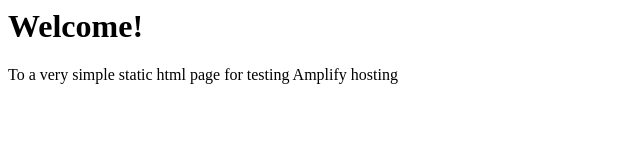
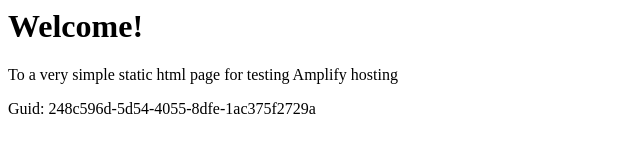
Before and after one commit to aws-aemilia-lhr/Github-PR-Commit-Integration-Test-DoNotTouch-v0-preprod-eu-west-2, a website: page src/index.html in a window 1280 px wide. Shown: the whole page, without its empty margins (0-640 px from the left). Drawn offline with Linux system fonts and the light colour scheme.

Commit message:
commit from integ tests

```diff
--- a/src/index.html
+++ b/src/index.html
@@ -1,3 +1,5 @@
+
+
 <html lang="en">
 
 <head>
@@ -10,6 +12,6 @@
 <body>
     <h1>Welcome!</h1>
     <p>To a very simple static html page for testing Amplify hosting</p>
-</body>
+    <p>Guid: 248c596d-5d54-4055-8dfe-1ac375f2729a</p></body>
 
 </html>
```
